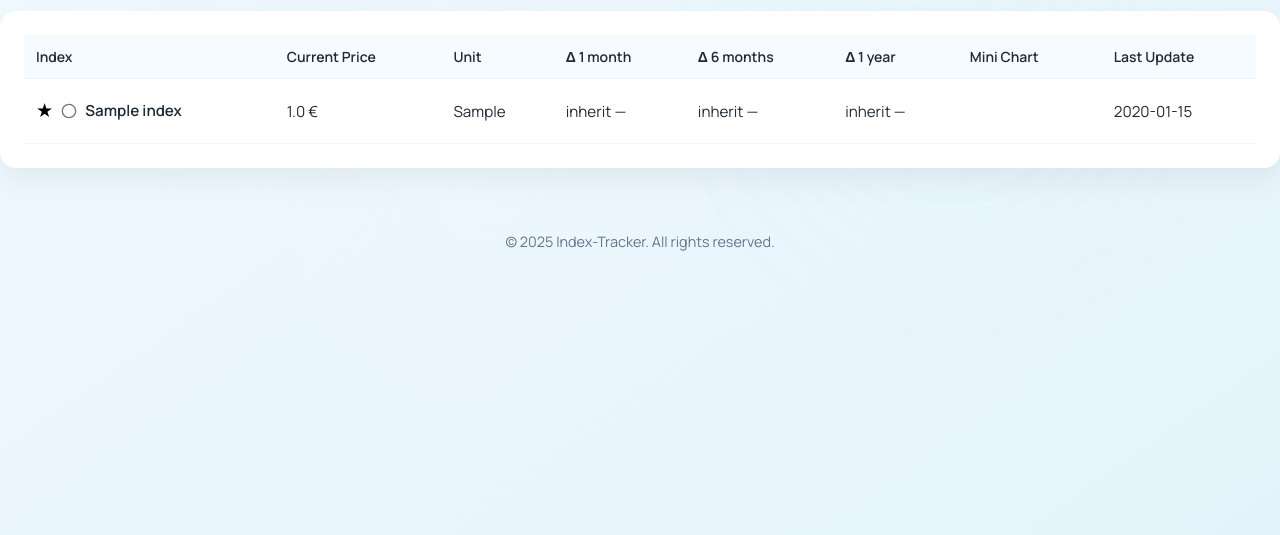
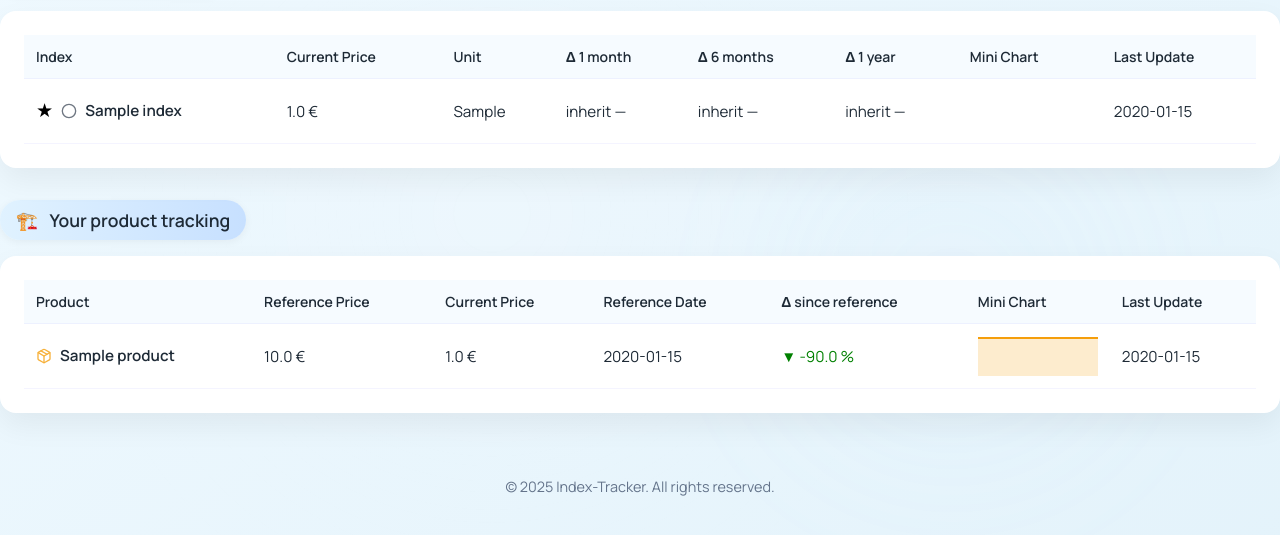
Before and after one commit to utis82/Index-tracker, a Django app: page /dashboard/ in a window 1280 px wide. Shown: the part 154-689 px from the top of the page. Run offline with Django 5.2, Linux system fonts and the light colour scheme; a user stored in the database is signed in; tables that the repository leaves empty hold one stand-in row (values such as "Sample post"); some libraries are stand-ins or nearby versions.

Commit message:
ajout des products au dashboard

```diff
--- a/main/templates/dashboard.html
+++ b/main/templates/dashboard.html
@@ -137,6 +137,103 @@
   </div>
 {% endif %}
 
+<!-- NOUVELLE SECTION PRODUITS -->
+{% if product_charts %}
+  <div class="section-title">
+    <span class="emoji">🏗️</span> Your product tracking
+  </div>
+
+  <div class="card shadow-lg" style="border-radius: 16px; padding: 24px; background: white; margin-bottom: 2rem;">
+    <div class="table-responsive" style="overflow-x: auto;">
+      <table class="index-table" style="width: 100%; border-collapse: collapse;">
+
+        <thead>
+          <tr style="text-align: left; font-weight: 600; background-color: rgba(240, 248, 255, 0.6);">
+            <th style="padding: 12px;">Product</th>
+            <th style="padding: 12px;">Reference Price</th>
+            <th style="padding: 12px;">Current Price</th>
+            <th style="padding: 12px;">Reference Date</th>
+            <th style="padding: 12px;">Δ since reference</th>
+            <th style="padding: 12px;">Mini Chart</th>
+            <th style="padding: 12px;">Last Update</th>
+          </tr>
+        </thead>
+        <tbody>
+          {% for product in product_charts %}
+            <tr class="index-row" onclick="window.location.href='{% url 'main:prix_indexes' %}'" style="cursor: pointer;">
+
+              <!-- Product name with icon -->
+              <td style="padding: 12px;">
+                <div style="display: flex; align-items: center; gap: 8px;">
+                  <i data-lucide="package" class="lucide-icon" title="Product" style="width: 16px; height: 16px; flex-shrink: 0; color: #f59e0b;"></i>
+                  <span style="font-weight: 600; line-height: 1;">{{ product.name }}</span>
+                </div>
+              </td>
+
+              <!-- Reference Price -->
+              <td style="padding: 12px;">{{ product.reference_price }} €</td>
+
+              <!-- Current Price -->
+              <td style="padding: 12px;">{{ product.current_price }} €</td>
+
+              <!-- Reference Date -->
+              <td style="padding: 12px;">{{ product.reference_date }}</td>
+
+              <!-- Δ since reference -->
+              <td style="padding: 12px; color: {% if product.variation_since_ref > 0 %}red{% elif product.variation_since_ref < 0 %}green{% else %}inherit{% endif %};">
+                {% if product.variation_since_ref > 0 %}▲{% elif product.variation_since_ref < 0 %}▼{% endif %}
+                {% if product.variation_since_ref %}{{ product.variation_since_ref }} %{% else %}—{% endif %}
+              </td>
+
+              <!-- Mini chart -->
+              <td style="padding: 12px; width: 120px;">
+                <div id="product-mini-chart-{{ forloop.counter }}" style="height: 40px;"></div>
+                <script>
+                  Plotly.newPlot(
+                    'product-mini-chart-{{ forloop.counter }}',
+                    [{
+                      x: {{ product.mini_dates|safe }},
+                      y: {{ product.mini_values|safe }},
+                      mode: 'lines',
+                      line: { color: '#f59e0b', width: 2 },
+                      hoverinfo: 'skip',
+                      fill: 'tozeroy',
+                      fillcolor: 'rgba(245, 158, 11, 0.2)',
+                      type: 'scatter'
+                    }],
+                    {
+                      margin: { l: 0, r: 0, t: 0, b: 0 },
+                      xaxis: { visible: false },
+                      yaxis: { visible: false },
+                      paper_bgcolor: 'rgba(0,0,0,0)',
+                      plot_bgcolor: 'rgba(0,0,0,0)',
+                    },
+                    { staticPlot: true, displayModeBar: false }
+                  );
+                </script>
+              </td>
+
+              <!-- Last update -->
+              <td style="padding: 12px;">{{ product.last_update }}</td>
+
+            </tr>
+          {% endfor %}
+        </tbody>
+      </table>
+    </div>
+  </div>
+
+{% else %}
+  <div class="section-title">
+    <span class="emoji">🏗️</span> Your product tracking
+  </div>
+  <div class="no-favorites">
+    <p>You haven't created any products yet 🔧</p>
+    <a href="{% url 'main:prix_indexes' %}" class="button">👉 Create your first product</a>
+    <p>Build products with indexed components!</p>
+  </div>
+{% endif %}
+
 <!-- ✅ AJAX script for favorites -->
 <script>
   function toggleFavorite(event, indexId) {
--- a/main/views/base_views.py
+++ b/main/views/base_views.py
@@ -4,27 +4,12 @@ from django.contrib.auth import authenticate, login, logout
 from django.contrib.auth.decorators import login_required, user_passes_test
 from django.contrib.auth.forms import UserCreationForm
 from django.contrib.admin.views.decorators import staff_member_required
-# import pandas as pd  # ← Commenté temporairement
-from datetime import datetime, timedelta  # ← Ajout de timedelta
-from main.models import Index, IndexValue
+from datetime import datetime, timedelta
+from main.models import Index, IndexValue, Product, Part, Slice
+from main.utils import get_user_index_data
 import json
 from main.forms import CustomUserCreationForm
-
-
-def login_view(request):
-    if request.method == "POST":
-        username = request.POST["username"]
-        password = request.POST["password"]
-        user = authenticate(request, username=username, password=password)
-
-        if user is not None:
-            login(request, user)
-            return redirect("main:dashboard")
-        else:
-            return render(request, "login.html",
-                          {"error": "Identifiants invalides."})
-
-    return render(request, "login.html")
+from datetime import date as datetime_date
 
 
 @login_required
@@ -32,6 +17,7 @@ def dashboard(request):
     user_profile = request.user.userprofile
     favorites = user_profile.favorite_indexes.all()
 
+    # === INDEX CHARTS (code existant) ===
     charts = []
 
     for index in favorites:
@@ -47,8 +33,8 @@ def dashboard(request):
         current_price = val[-1]
 
         def get_value_x_days_ago(days):
-            target = latest_date - timedelta(days=days)  # ← Remplacé pd.Timedelta par timedelta
-            margin = timedelta(days=7)  # ← Remplacé pd.Timedelta par timedelta
+            target = latest_date - timedelta(days=days)
+            margin = timedelta(days=7)
             candidates = [v.value for v in values if abs(v.date - target) <= margin]
             return candidates[0] if candidates else None
 
@@ -73,14 +59,195 @@ def dashboard(request):
             "category": index.category,
         })
 
-    # ✅ Ajout nécessaire pour permettre l'affichage des étoiles dans le template
+    # === PRODUCT CHARTS (nouveau) ===
+    products = Product.objects.filter(user=request.user).prefetch_related("parts__slices__index")
+    product_charts = []
+
+    try:
+        index_data = get_user_index_data(request.user)
+    except:
+        index_data = {}
+
+    for product in products:
+        # Calculer le prix de référence total
+        reference_price = product.total_reference_price()
+
+        # Calculer le prix actuel
+        current_price = calculate_product_current_price(product, index_data)
+
+        # Calculer la variation depuis la date de référence
+        variation_since_ref = None
+        if reference_price and reference_price > 0:
+            variation_since_ref = round(((current_price - reference_price) / reference_price) * 100, 2)
+
+        # Générer les données pour le mini-graphique
+        mini_dates, mini_values = generate_product_mini_chart_data(product, index_data)
+
+        # Trouver la dernière date de mise à jour
+        last_update = get_product_last_update(product, index_data)
+
+        product_charts.append({
+            "id": product.id,
+            "name": product.name,
+            "reference_price": round(reference_price, 2) if reference_price else 0,
+            "current_price": round(current_price, 2),
+            "reference_date": product.reference_date.strftime("%Y-%m-%d"),
+            "variation_since_ref": variation_since_ref,
+            "mini_dates": json.dumps(mini_dates),
+            "mini_values": json.dumps(mini_values),
+            "last_update": last_update,
+        })
+
+    # Favoris IDs pour les étoiles
     favorite_ids = [index.id for index in favorites]
 
     return render(request, "dashboard.html", {
         "charts": charts,
+        "product_charts": product_charts,  # ✨ NOUVEAU
         "subscription": user_profile.subscription_plan,
-        "favorite_ids": favorite_ids,  # 🔥 ligne ajoutée
+        "favorite_ids": favorite_ids,
     })
+
+
+def calculate_product_current_price(product, index_data):
+    """Calcule le prix actuel d'un produit"""
+    total_price = 0
+    today = datetime_date.today()
+
+    for part in product.parts.all():
+        part_current_price = calculate_part_price_at_date(part, today, index_data)
+        total_price += part_current_price
+
+    return total_price
+
+
+def calculate_part_price_at_date(part, target_date, index_data):
+    """Calcule le prix d'une pièce à une date donnée (copié de prix_indexes_view)"""
+    total_price = 0
+
+    for slice_obj in part.slices.all():
+        slice_reference_value = part.reference_price * (slice_obj.percentage / 100)
+
+        if slice_obj.component_type == 'indexed' and slice_obj.index_id and slice_obj.percentage:
+            # Calcul pour tranches indexées
+            series = index_data.get(slice_obj.index_id, {})
+            base_val = series.get(part.reference_date)
+
+            # Chercher la valeur la plus proche de target_date
+            current_val = None
+            if series:
+                available_dates = [d for d in series.keys() if d <= target_date]
+                if available_dates:
+                    closest_date = max(available_dates)
+                    current_val = series.get(closest_date)
+
+            if base_val and current_val and base_val != 0:
+                evolution_ratio = current_val / base_val
+                slice_current_value = slice_reference_value * evolution_ratio
+                total_price += slice_current_value
+            else:
+                # Pas de données d'index, utiliser la valeur de référence
+                total_price += slice_reference_value
+
+        elif slice_obj.component_type == 'fixed' and slice_obj.percentage:
+            # Calcul pour tranches fixes - reste constant
+            total_price += slice_reference_value
+
+    return total_price
+
+
+def generate_product_mini_chart_data(product, index_data):
+    """Génère les données pour le mini-graphique d'un produit"""
+    # Récupérer tous les index utilisés dans ce produit
+    all_index_ids = set()
+    for part in product.parts.all():
+        for slice_obj in part.slices.all():
+            if slice_obj.component_type == "indexed" and slice_obj.index_id:
+                all_index_ids.add(slice_obj.index_id)
+
+    if not all_index_ids:
+        # Pas d'index, ligne horizontale depuis la date de référence
+        ref_date = product.reference_date
+        today = datetime_date.today()
+        reference_price = product.total_reference_price()
+
+        dates = []
+        values = []
+        current_date = ref_date
+
+        # Générer des points mensuels
+        while current_date <= today and len(dates) < 30:
+            dates.append(current_date.strftime("%Y-%m-%d"))
+            values.append(reference_price)
+
+            # Passer au mois suivant
+            if current_date.month == 12:
+                current_date = datetime_date(current_date.year + 1, 1, 1)
+            else:
+                current_date = datetime_date(current_date.year, current_date.month + 1, 1)
+
+        return dates, values
+
+    # Récupérer toutes les dates disponibles après la date de référence
+    all_dates = set()
+    for index_id in all_index_ids:
+        if index_id in index_data:
+            index_dates = [d for d in index_data[index_id].keys() if d >= product.reference_date]
+            all_dates.update(index_dates)
+
+    if not all_dates:
+        return [], []
+
+    # Trier et prendre les 30 dernières dates
+    sorted_dates = sorted(all_dates)[-30:]
+
+    dates = []
+    values = []
+
+    for date in sorted_dates:
+        product_price = 0
+        for part in product.parts.all():
+            part_price = calculate_part_price_at_date(part, date, index_data)
+            product_price += part_price
+
+        dates.append(date.strftime("%Y-%m-%d"))
+        values.append(round(product_price, 2))
+
+    return dates, values
+
+
+def get_product_last_update(product, index_data):
+    """Trouve la dernière date de mise à jour d'un produit"""
+    latest_date = product.reference_date
+
+    for part in product.parts.all():
+        for slice_obj in part.slices.all():
+            if slice_obj.component_type == "indexed" and slice_obj.index_id:
+                if slice_obj.index_id in index_data:
+                    index_dates = list(index_data[slice_obj.index_id].keys())
+                    if index_dates:
+                        index_latest = max(index_dates)
+                        if index_latest > latest_date:
+                            latest_date = index_latest
+
+    return latest_date.strftime("%Y-%m-%d")
+
+
+# Reste du code existant (login_view, register_view, etc.)
+def login_view(request):
+    if request.method == "POST":
+        username = request.POST["username"]
+        password = request.POST["password"]
+        user = authenticate(request, username=username, password=password)
+
+        if user is not None:
+            login(request, user)
+            return redirect("main:dashboard")
+        else:
+            return render(request, "login.html",
+                          {"error": "Identifiants invalides."})
+
+    return render(request, "login.html")
 
 
 def is_admin(user):
@@ -99,7 +266,7 @@ def register_view(request):
         form = CustomUserCreationForm(request.POST)
         if form.is_valid():
             user = form.save()
-            login(request, user)  # connexion directe après création
+            login(request, user)
             return redirect("main:dashboard")
     else:
         form = CustomUserCreationForm()
```
